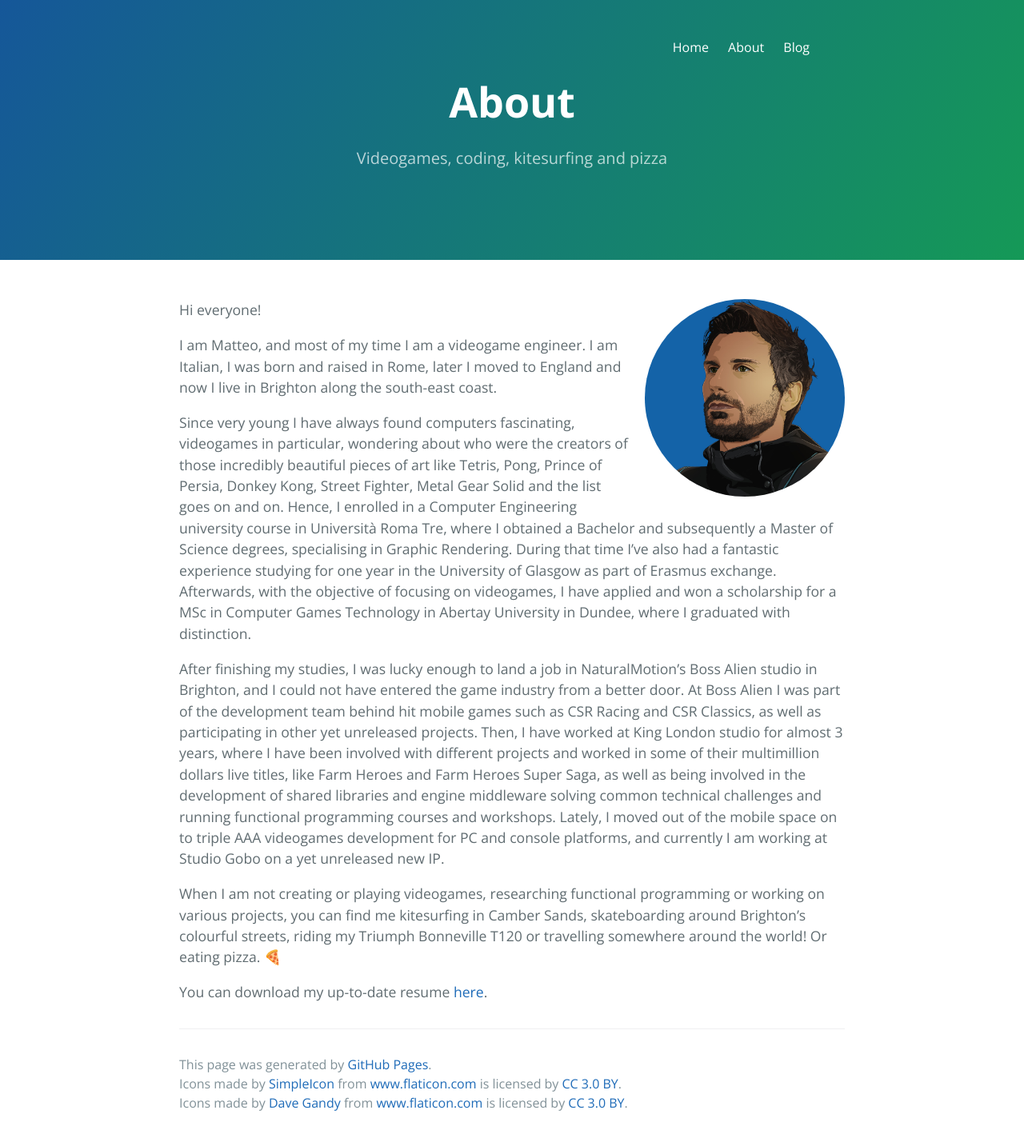
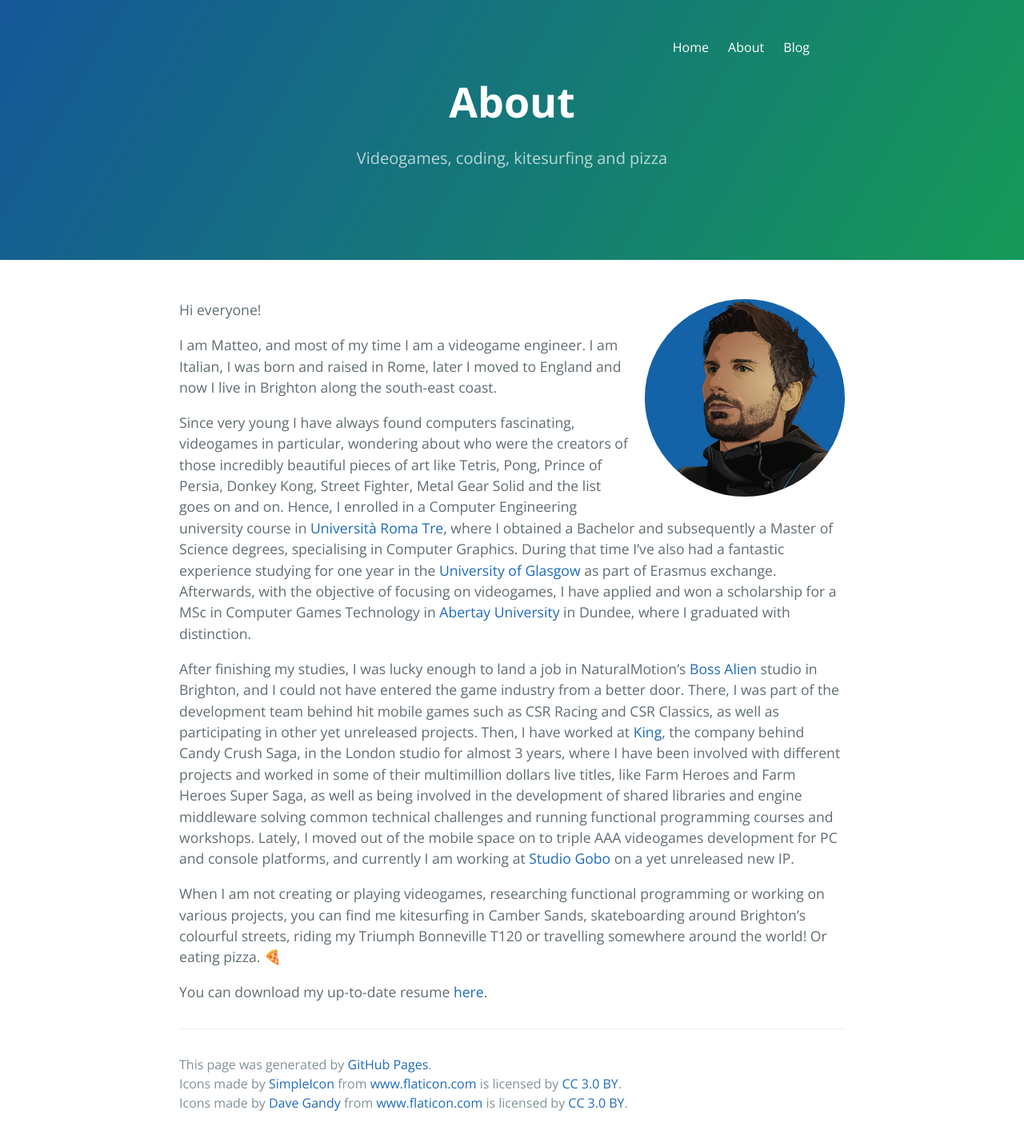
Before and after one commit to matteomeli/matteomeli.github.io, a Jekyll site: the page built from about.md, in a window 1280 px wide. Shown: the whole page at 80% size. Built offline with Jekyll 4.4.1, drawn with Linux system fonts in a browser that asks for light colours.

Commit message:
Update about.md

```diff
--- a/about.md
+++ b/about.md
@@ -11,9 +11,9 @@ Hi everyone!
 
 I am Matteo, and most of my time I am a videogame engineer. I am Italian, I was born and raised in Rome, later I moved to England and now I live in Brighton along the south-east coast.
 
-Since very young I have always found computers fascinating, videogames in particular, wondering about who were the creators of those incredibly beautiful pieces of art like Tetris, Pong, Prince of Persia, Donkey Kong, Street Fighter, Metal Gear Solid and the list goes on and on. Hence, I enrolled in a Computer Engineering university course in Università Roma Tre, where I obtained a Bachelor and subsequently a Master of Science degrees, specialising in Graphic Rendering. During that time I've also had a fantastic experience studying for one year in the University of Glasgow as part of Erasmus exchange. Afterwards, with the objective of focusing on videogames, I have applied and won a scholarship for a MSc in Computer Games Technology in Abertay University in Dundee, where I graduated with distinction.
+Since very young I have always found computers fascinating, videogames in particular, wondering about who were the creators of those incredibly beautiful pieces of art like Tetris, Pong, Prince of Persia, Donkey Kong, Street Fighter, Metal Gear Solid and the list goes on and on. Hence, I enrolled in a Computer Engineering university course in [Università Roma Tre](http://www.uniroma3.it/corsi/dipartimento-di-ingegneria/l/2018-2019/ingegneria-informatica-0580706200800002/), where I obtained a Bachelor and subsequently a Master of Science degrees, specialising in Computer Graphics. During that time I've also had a fantastic experience studying for one year in the [University of Glasgow](https://www.gla.ac.uk/schools/computing/) as part of Erasmus exchange. Afterwards, with the objective of focusing on videogames, I have applied and won a scholarship for a MSc in Computer Games Technology in [Abertay University](https://www.abertay.ac.uk/course-search/postgraduate-taught/computer-games-technology) in Dundee, where I graduated with distinction.
 
-After finishing my studies, I was lucky enough to land a job in NaturalMotion's Boss Alien studio in Brighton, and I could not have entered the game industry from a better door. At Boss Alien I was part of the development team behind hit mobile games such as CSR Racing and CSR Classics, as well as participating in other yet unreleased projects. Then, I have worked at King London studio for almost 3 years, where I have been involved with different projects and worked in some of their multimillion dollars live titles, like Farm Heroes and Farm Heroes Super Saga, as well as being involved in the development of shared libraries and engine middleware solving common technical challenges and running functional programming courses and workshops. Lately, I moved out of the mobile space on to triple AAA videogames development for PC and console platforms, and currently I am working at Studio Gobo on a yet unreleased new IP.
+After finishing my studies, I was lucky enough to land a job in NaturalMotion's [Boss Alien](https://www.bossalien.com/) studio in Brighton, and I could not have entered the game industry from a better door. There, I was part of the development team behind hit mobile games such as CSR Racing and CSR Classics, as well as participating in other yet unreleased projects. Then, I have worked at [King](https://king.com/), the company behind Candy Crush Saga, in the London studio for almost 3 years, where I have been involved with different projects and worked in some of their multimillion dollars live titles, like Farm Heroes and Farm Heroes Super Saga, as well as being involved in the development of shared libraries and engine middleware solving common technical challenges and running functional programming courses and workshops. Lately, I moved out of the mobile space on to triple AAA videogames development for PC and console platforms, and currently I am working at [Studio Gobo](http://www.studiogobo.com/) on a yet unreleased new IP.
 
 When I am not creating or playing videogames, researching functional programming or working on various projects, you can find me kitesurfing in Camber Sands, skateboarding around Brighton's colourful streets, riding my Triumph Bonneville T120 or travelling somewhere around the world! Or eating pizza. 🍕
 
```
